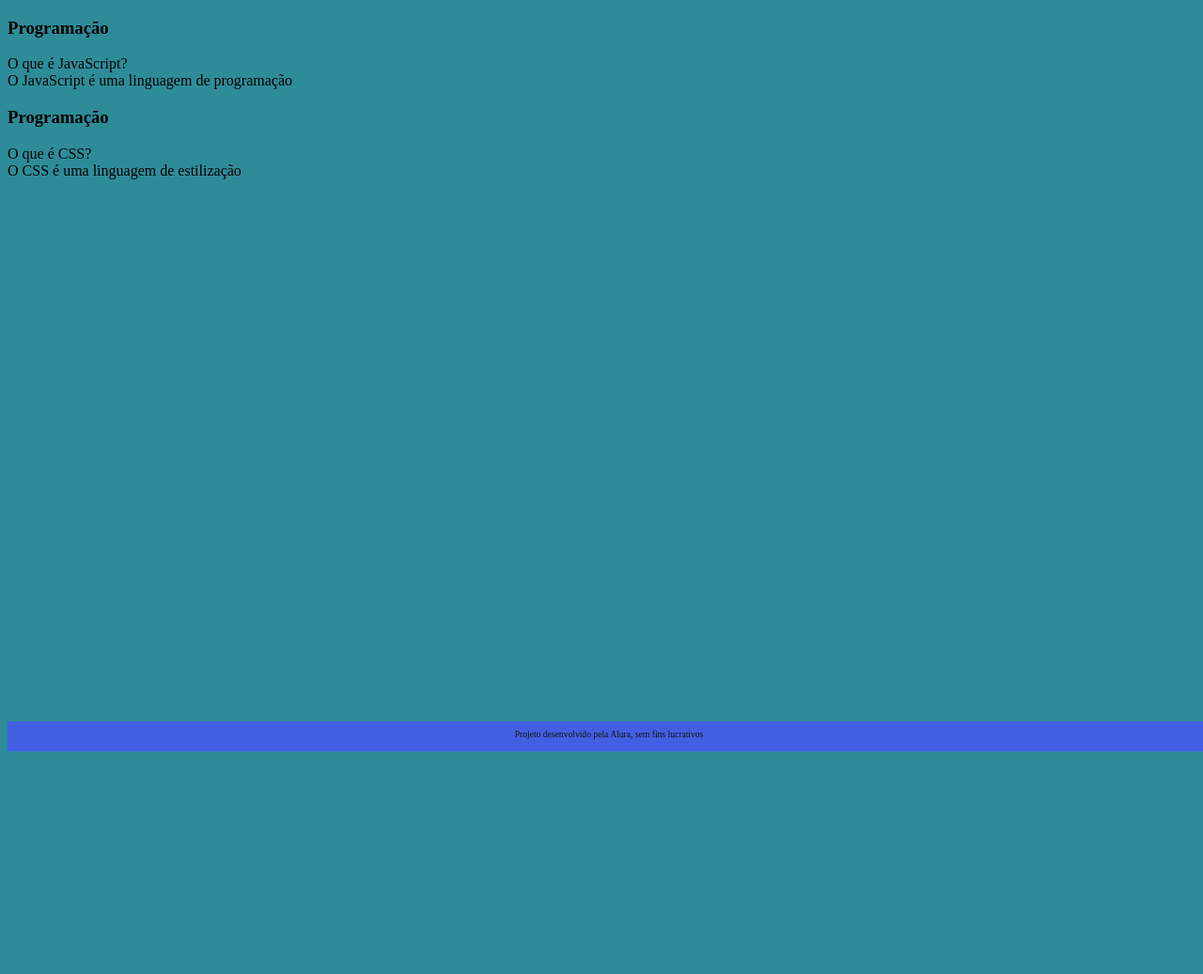
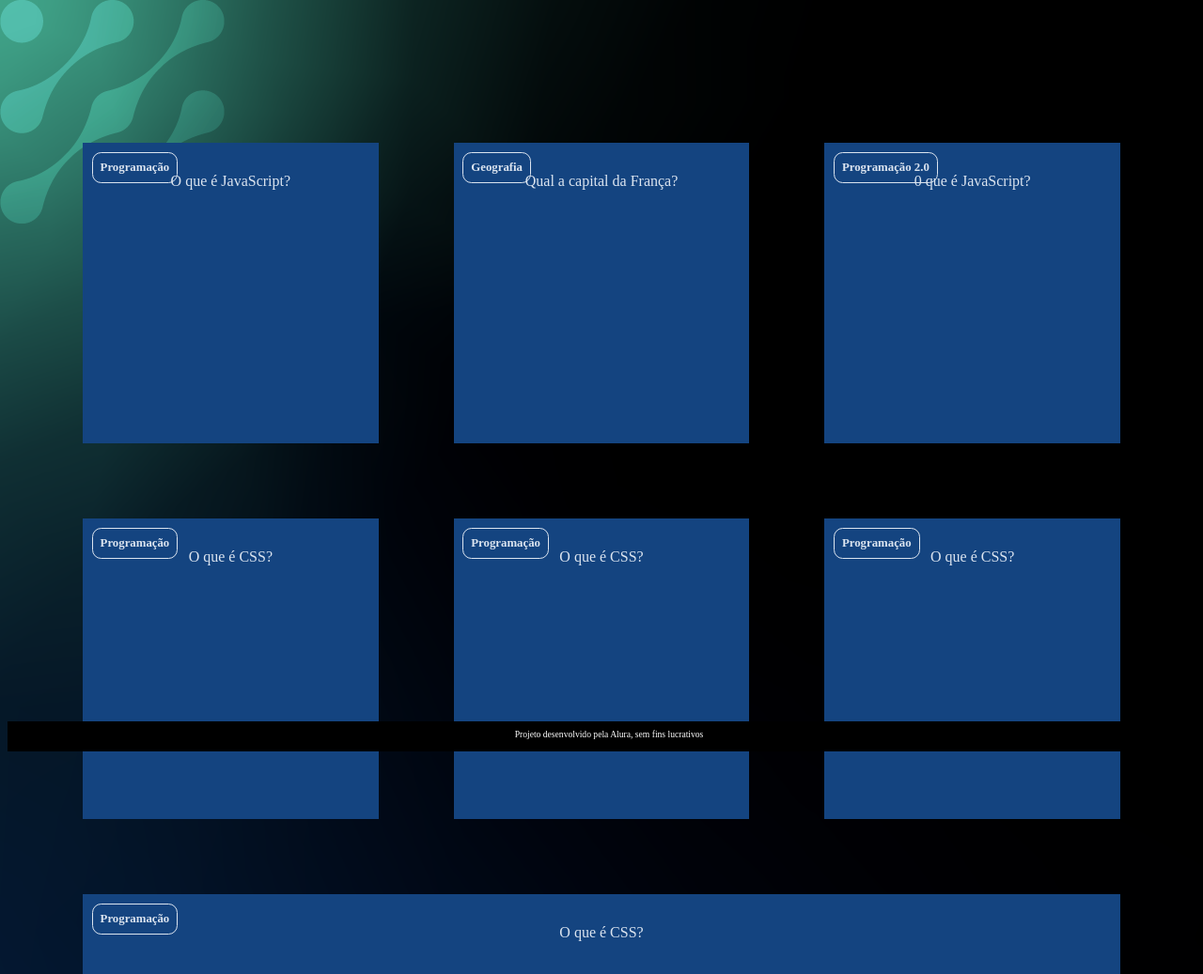
Before and after one commit to jghedin/3-TRI-JG, a plain HTML site: page index.html in a window 1280 px wide. Shown: the top 1037 px of the page at 94% size. Before the commit the page ends 800 px from the top, so only its background shows below. Drawn offline with Linux system fonts and the light colour scheme.

Commit message:
Add files via upload

```diff
--- a/index.html
+++ b/index.html
@@ -2,10 +2,9 @@
 <html lang="pt-br">
 <head>
     <meta charset="UTF-8">
-    <meta http-equiv="X-UA-Compatible" content="IE=edge">
     <meta name="viewport" content="width=device-width, initial-scale=1.0">
     <link rel="stylesheet" href="style.css">
-    <title>flashcard</title>
+    <title>Flashcard</title>
 </head>
 <body>
     <main>
@@ -14,23 +13,81 @@
                 <div class="cartao__conteudo">
                     <h3>Programação</h3>
                     <div class="cartao__conteudo__pergunta">
-                                    O que é JavaScript?
+                        <p>O que é JavaScript?</p>
                     </div>
                     <div class="cartao__conteudo__resposta">
-                                    O JavaScript é uma linguagem de programação
+                        <p>O JavaScript é uma linguagem de programação</p>
                     </div>
                 </div>
-            </article> <article class="cartao">
+            </article>
+            <article class="cartao">
+                <div class="cartao__conteudo">
+                    <h3>Geografia</h3>
+                    <div class="cartao__conteudo__pergunta">
+                        <p>Qual a capital da França?</p>
+                    </div>
+                    <div class="cartao__conteudo__resposta">
+                        <p>A capital da França é Paris</p>
+                    </div>
+                </div>
+            </article>
+            <article class="cartao">
+                <div class="cartao__conteudo">
+                    <h3>Programação 2.0</h3>
+                    <div class="cartao__conteudo__pergunta">
+                        <p>0 que é JavaScript?</p>
+                    </div>
+                    <div class="cartao__conteudo__resposta">
+                        <p>0 JavaScript é uma linguagem de programação</p>
+                    </div>
+                </div>
+            </article>
+
+            <article class="cartao">
                 <div class="cartao__conteudo">
                     <h3>Programação</h3>
                     <div class="cartao__conteudo__pergunta">
-                                O que é CSS?
+                        <p>O que é CSS?</p>
                     </div>
                     <div class="cartao__conteudo__resposta">
-                                O CSS é uma linguagem de estilização
+                    <p>O CSS é uma linguagem de estilização</p>
                     </div>
                 </div>
             </article>
+            <article class="cartao">
+                <div class="cartao__conteudo">
+                    <h3>Programação</h3>
+                    <div class="cartao__conteudo__pergunta">
+                        <p>O que é CSS?</p>
+                    </div>
+                    <div class="cartao__conteudo__resposta">
+                    <p>O CSS é uma linguagem de estilização</p>
+                    </div>
+                </div>
+            </article>
+            <article class="cartao">
+                <div class="cartao__conteudo">
+                    <h3>Programação</h3>
+                    <div class="cartao__conteudo__pergunta">
+                        <p>O que é CSS?</p>
+                    </div>
+                    <div class="cartao__conteudo__resposta">
+                    <p>O CSS é uma linguagem de estilização</p>
+                    </div>
+                </div>
+            </article>
+            <article class="cartao">
+                <div class="cartao__conteudo">
+                    <h3>Programação</h3>
+                    <div class="cartao__conteudo__pergunta">
+                        <p>O que é CSS?</p>
+                    </div>
+                    <div class="cartao__conteudo__resposta">
+                    <p>O CSS é uma linguagem de estilização</p>
+                    </div>
+                </div>
+            </article>
+
         </section>
     </main>
     <footer>
--- a/style.css
+++ b/style.css
@@ -1,11 +1,84 @@
+:root {
+    --text-color: #DBE4EF;
+    --card-front-color: #144480;
+    --card-back-color: #5a7cd8;
+}
+
 body {
-    background-color: rgb(46, 140, 153);
+    background: url('bg-desktop.webp');
     font-family: Bai Jamjuree;
 }
 
+#container {
+    display: flex;
+     flex-wrap: wrap;
+     justify-content: space-between;
+     padding: 4rem;
+     gap: 3rem;
+}
+.cartao {
+    margin: 1rem 1rem;
+    height: 20rem;
+    flex-grow: 1;
+    flex-basis: calc(33% - 6rem);
+}
+
+.cartao__conteudo {
+    background-color: var(--card-front-color);
+    text-align: center;
+    /* background-color: aquamarine; */
+    height: 100%;
+    transform-style: preserve-3d;
+    transition: transform 300ms ease-in-out;
+}
+
+.cartao__conteudo h3 {
+    color: var(--text-color);
+    border: 1px solid var(--text-color);
+    text-align: left;
+    padding: 0.5rem;
+    position: absolute;
+    margin: 0.6rem;
+    border-radius: 0.6rem;
+    font-size: 1vw;
+    backface-visibility: hidden;
+}
+
+.cartao__conteudo p {
+    margin-top: 1rem;
+    padding: 2rem;
+    margin-top: 4rem;
+}
+
+.cartao__conteudo__pergunta p {
+    color: var(--text-color);
+    font-weight: 500;
+}
+
+.cartao__conteudo__resposta p {
+    color: var(--card-back-color);
+    font-weight: 700;
+}
+
+.cartao:hover .cartao__conteudo {
+    transform: rotateY(180deg);
+}
+
+
+.cartao__conteudo__resposta {
+    backface-visibility: hidden;
+    position: absolute;
+    height: 100%;
+    width: 100%;
+}
+
+.cartao__conteudo__resposta {
+    transform: rotateY(180deg);
+}
+
 footer {
-    background-color: rgb(66, 95, 226);
-    color: rgb(20, 20, 20);
+    background-color: black;
+    color: white;
     position: fixed;
     bottom: 0;
     width: 100%;
```
Also changed, not shown: bg-desktop.webp (added), bg-mobile.webp (added), bg-tablet.webp (added), 2 other files. Lines whose indentation alone changed are shown as unchanged.
